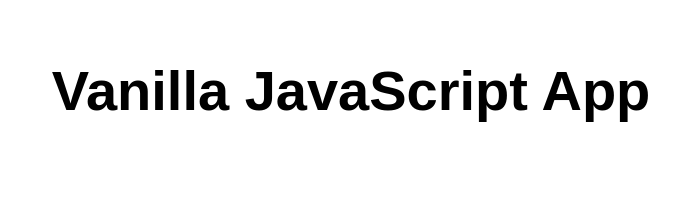
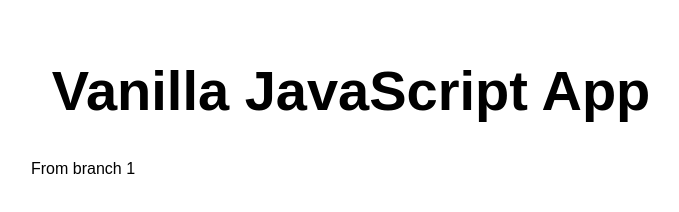
Before and after one commit to Yao-C/vanilla-basic, a website: page src/index.html in a window 1280 px wide. Shown: the whole page, without its empty margins (289-968 px from the left). Drawn offline with Linux system fonts and the light colour scheme.

Commit message:
Add from branch 1 in index.html

```diff
--- a/src/index.html
+++ b/src/index.html
@@ -11,6 +11,8 @@
 <body>
   <main>
     <h1>Vanilla JavaScript App</h1>
+
+    <p>From branch 1</p>
   </main>
 </body>
 
```
